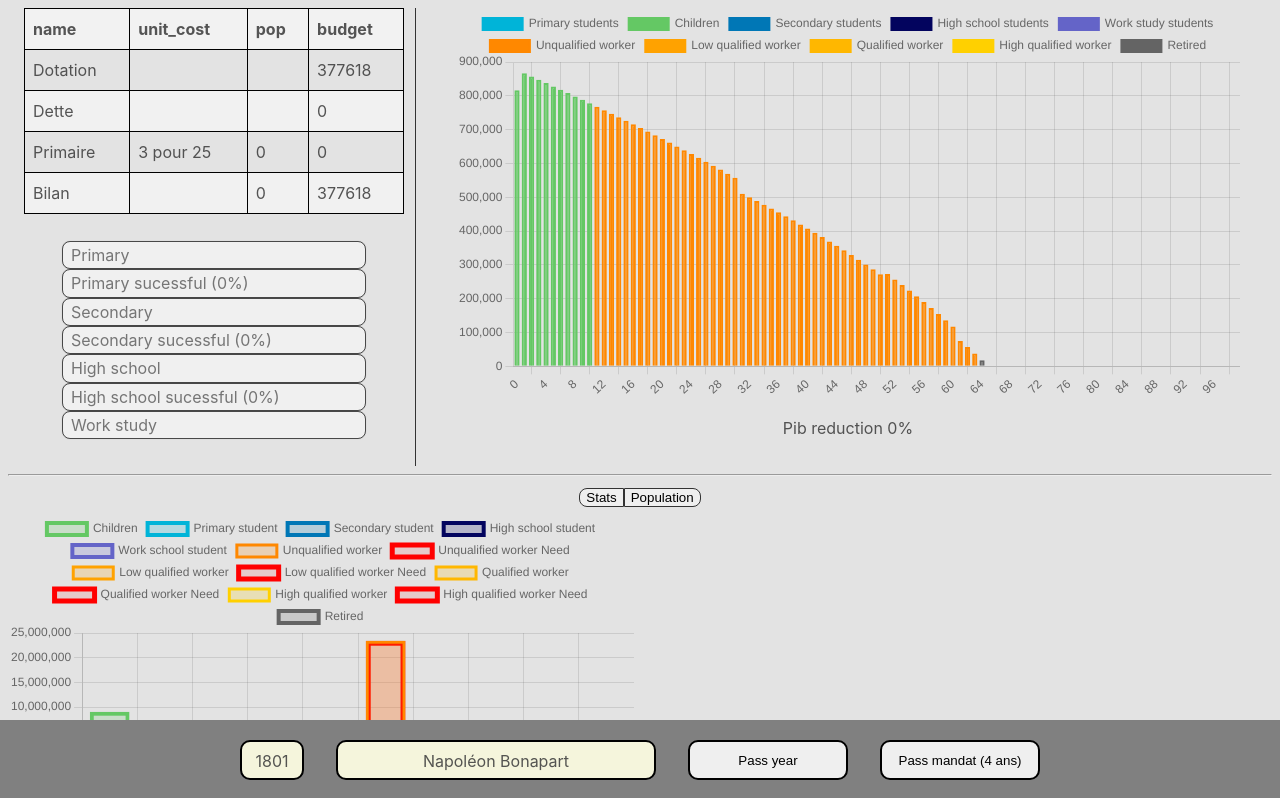
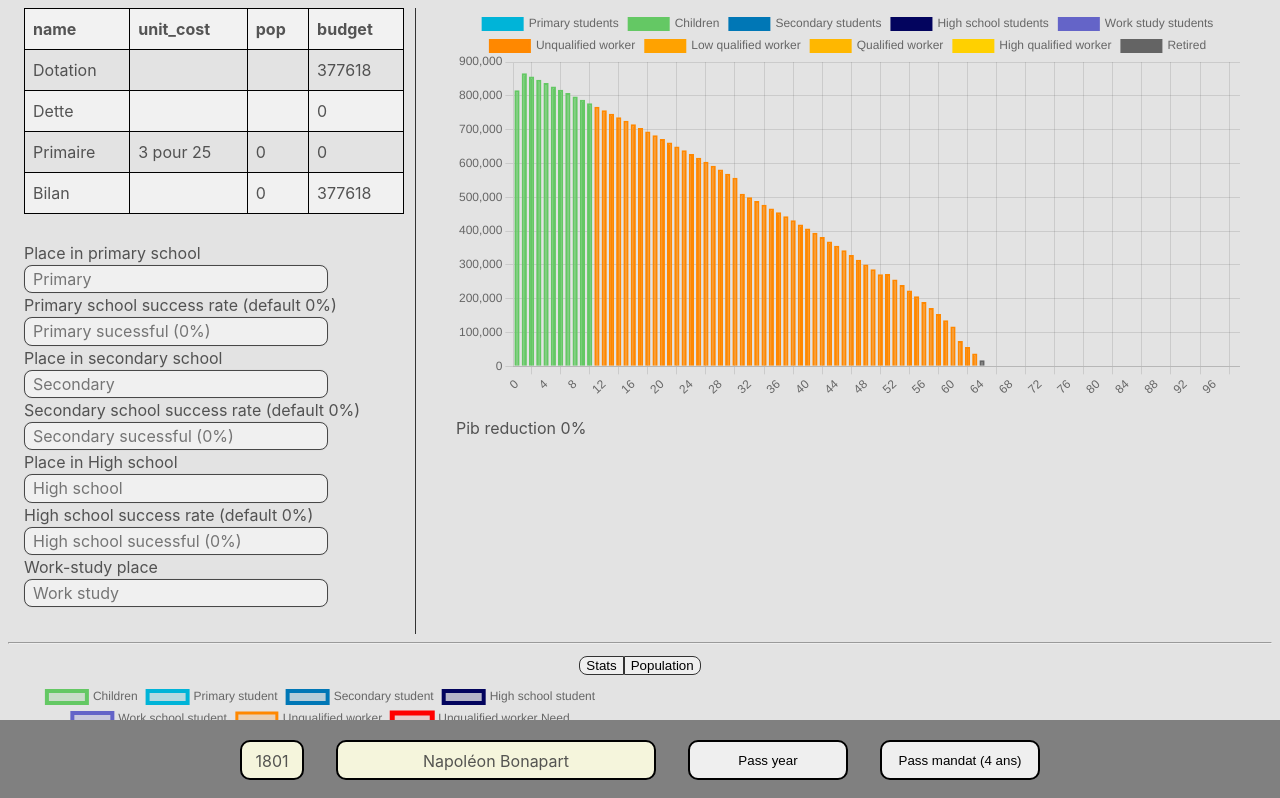
Before and after one commit to juliengossa/DemoDemo, a React (Vite) app: page / in a window 1280 px wide. Shown: the top 798 px of the page. Built offline with nearby package versions, Linux system fonts and the light colour scheme.

Commit message:
:memo: add infomation for user

```diff
--- a/src/App.css
+++ b/src/App.css
@@ -91,6 +91,7 @@ ul {
 #container {
   display: flex;
   flex-direction: row;
+  text-align: left;
 }
 
 #container div{
@@ -142,8 +143,12 @@ ul {
 #sidebar form div {
   display: flex;
   flex-direction: row;
-  margin: 0.5rem;
-  margin-left: 0;
+  justify-items: flex-start;
+}
+
+#sidebar p{
+  margin: 0;
+  text-align: start;
 }
 
 #sidebar form div input {
--- a/src/components/UpdateData.tsx
+++ b/src/components/UpdateData.tsx
@@ -53,12 +53,19 @@ export default function UpdateData(props : UpdateDataProps){
     }
 
     return <div className={"row"}>
+        <p>Place in primary school</p>
         <input type="number" placeholder="Primary" id={"primary"} pattern="[0-9]*" min="0" max="100" onKeyPress={teste} onChange={updateSchool}/>
+        <p>Primary school success rate (default 0%)</p>
         <input type="number" placeholder="Primary sucessful (0%) " pattern="[0-9]*" id={"primaryValid"} onKeyPress={teste} min="0" max="100" onChange={updateSchool}/>
+        <p>Place in secondary school</p>
         <input type="number" placeholder="Secondary" id={"secondary"} pattern="[0-9]*" onKeyPress={teste} min="0" max="100" onChange={updateSchool}/>
+        <p>Secondary school success rate (default 0%)</p>
         <input type="number" placeholder="Secondary sucessful (0%)" pattern="[0-9]*" id={"SecondaryValid"} onKeyPress={teste} min="0" max="100" onChange={updateSchool}/>
+        <p>Place in High school</p>
         <input type="number" placeholder="High school" id={"high-school"} pattern="[0-9]*" min="0" max="100" onKeyPress={teste} onChange={updateSchool}/>
+        <p>High school success rate (default 0%)</p>
         <input type="number" placeholder="High school sucessful (0%)" pattern="[0-9]*" id={"High-schoolValid"} onKeyPress={teste} min="0" max="100" onChange={updateSchool}/>
+        <p>Work-study place</p>
         <input type="number" placeholder="Work study" id={"work-study"} pattern="[0-9]*" min="0" max="100" onKeyPress={teste} onChange={updateSchool}/>
     </div>
 }
```
